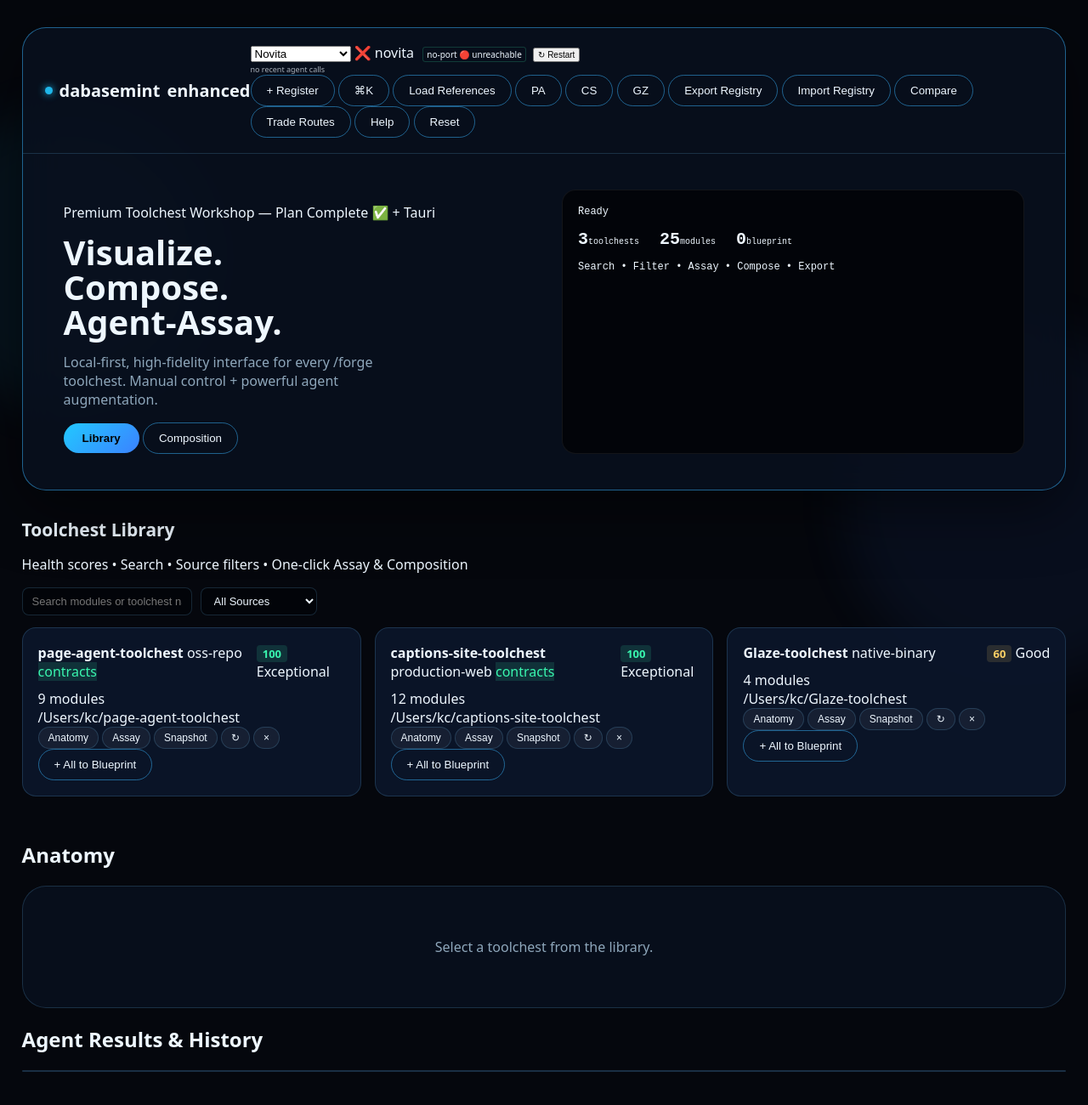
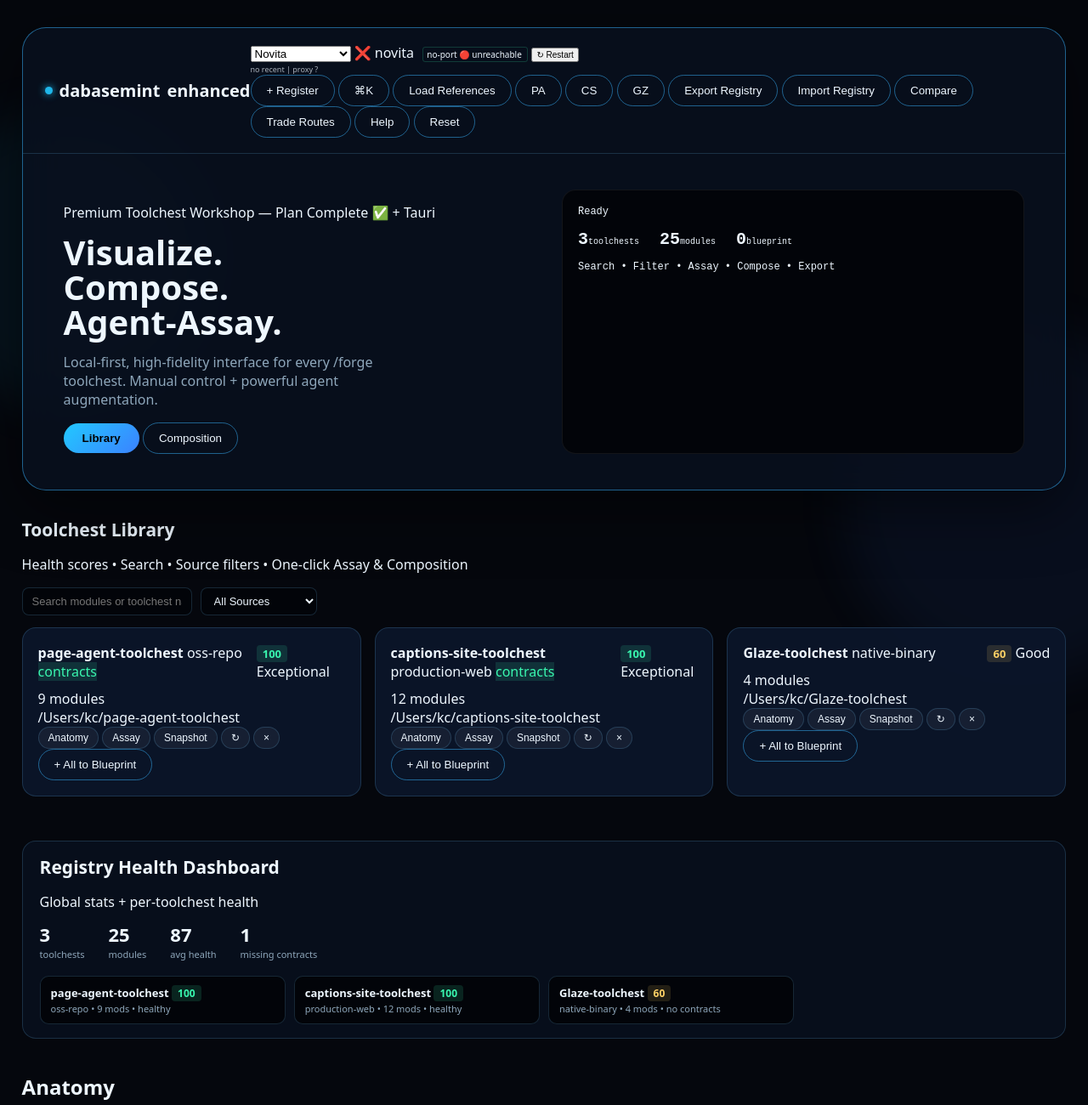
Before and after one commit to elev8tion/dabasemint, a website built with Vite: page index.html in a window 1280 px wide. Shown: the top 1300 px of the page at 85% size. Built offline with nearby package versions, Linux system fonts and the light colour scheme; files whose address does not match are found by name.

Commit message:
karpathy workers R3+R4: agent proxy UI (health/restart/logs) + Health Dashboard + expanded E2E tests + CSS

```diff
--- a/src/agent-provider.mjs
+++ b/src/agent-provider.mjs
@@ -221,8 +221,10 @@ export async function getAgentProviderStatus(preferredProviderId = null) {
     baseUrl: active?.baseUrl || NOVITA_PROVIDER.baseUrl,
     retry: DEFAULT_GLM_RETRY,
     authSource: active?.authSource || null,
-    providers,
-    active
+    providers,  // full list for multi-provider health display (R3)
+    active,
+    multiProvider: true,  // R3 enhancement: signals better multi-provider status support
+    proxyHealthSupported: true
   };
 }
 
--- a/src/main.js
+++ b/src/main.js
@@ -634,6 +634,7 @@ function renderAll() {
   renderAgentStatus();
   updateMetrics();
   renderCollections();
+  renderHealthDashboard();
 }
 
 function renderCollections() {
@@ -672,6 +673,58 @@ function clearTagFilter() {
   const s = $('search-input');
   if (s) s.value = '';
   renderLibrary();
+}
+
+// R4: Health Dashboard (global stats + per-toolchest cards)
+function renderHealthDashboard() {
+  let container = $('health-dashboard');
+  if (!container) {
+    const lib = $('library-grid');
+    if (lib && lib.parentElement && lib.parentElement.parentElement) {
+      container = document.createElement('div');
+      container.id = 'health-dashboard';
+      container.className = 'health-dashboard';
+      // Insert after the library section
+      const libSection = lib.closest('.section') || lib.parentElement;
+      if (libSection && libSection.parentElement) {
+        libSection.parentElement.insertBefore(container, libSection.nextSibling);
+      } else {
+        lib.parentElement.appendChild(container);
+      }
+    } else return;
+  }
+
+  const tcs = state.toolchests || [];
+  const totalModules = tcs.reduce((sum, tc) => sum + (tc.modules?.length || 0), 0);
+  const healths = tcs.map(tc => computeHealth(tc));
+  const avgHealth = tcs.length ? Math.round(healths.reduce((a, b) => a + b, 0) / tcs.length) : 0;
+  const missingContracts = tcs.filter(tc => !tc.contracts).length;
+
+  let cardsHtml = tcs.map(tc => {
+    const score = computeHealth(tc);
+    const label = getRichnessLabel(score);
+    const issues = [];
+    if (!tc.contracts) issues.push('no contracts');
+    if (!tc.modules || tc.modules.length < 3) issues.push('sparse modules');
+    const issueStr = issues.length ? issues.join(', ') : 'healthy';
+    return `<div class="health-card">
+      <div><strong>${tc.name}</strong> <span class="health-score ${label.color}">${score}</span></div>
+      <div style="font-size:11px; color:var(--muted); margin-top:2px;">${tc.sourceType || ''} • ${tc.modules?.length || 0} mods • ${issueStr}</div>
+    </div>`;
+  }).join('');
+
+  if (!cardsHtml) cardsHtml = '<div class="empty" style="padding:20px 10px;font-size:12px;">Register toolchests to see health dashboard.</div>';
+
+  container.innerHTML = `
+    <div class="section-header"><h2>Registry Health Dashboard</h2><p>Global stats + per-toolchest health</p></div>
+    <div class="health-stats">
+      <div><span class="big">${tcs.length}</span><small>toolchests</small></div>
+      <div><span class="big">${totalModules}</span><small>modules</small></div>
+      <div><span class="big">${avgHealth}</span><small>avg health</small></div>
+      <div><span class="big">${missingContracts}</span><small>missing contracts</small></div>
+    </div>
+    <div class="health-cards">${cardsHtml}</div>
+  `;
 }
 
 function updateMetrics() {
@@ -1093,17 +1146,21 @@ function renderAgentStatus() {
   const portStr = ph.port ? `port:${ph.port}` : 'no-port';
   const h = ph.health || {};
   const healthBadge = h.ok ? '🟢 healthy' : (h.error ? '🔴 ' + h.error : '⚪ unknown');
-  // mini logs from recent history
+  // R3: better multi-provider health summary from enhanced status
+  const provCount = (s.providers && s.providers.length) ? s.providers.filter(p => p.configured).length : (s.configured ? 1 : 0);
+  const mp = s.multiProvider ? ` (${provCount} cfg)` : '';
+  // small logs/status panel: recent agent activity + proxy health
   const recentLogs = (state.agentHistory || []).slice(0, 3).map(h => `${h.id}:${h.result && h.result.ok ? 'ok' : 'err'}`).join(' ');
+  const proxyDetail = h.port ? `p:${h.port}` : '';
   el.innerHTML = `
     <select id="agent-sel">
       <option value="novita">Novita</option>
       <option value="g0dm0d3-glm">G0DM0D3 GLM</option>
     </select>
-    <span>${s.configured ? '✅' : '❌'} ${s.provider || ''}</span>
-    <span class="proxy-health" style="font-size:10px;margin-left:6px;border:1px solid #39f6af33;padding:1px 4px;border-radius:3px;">${portStr} ${healthBadge}</span>
+    <span>${s.configured ? '✅' : '❌'} ${s.provider || ''}${mp}</span>
+    <span class="proxy-health" style="font-size:10px;margin-left:6px;border:1px solid #39f6af33;padding:1px 4px;border-radius:3px;">${portStr} ${healthBadge} ${proxyDetail}</span>
     <button id="restart-proxy-btn" style="font-size:10px;padding:1px 4px;margin-left:4px;">↻ Restart</button>
-    <div class="proxy-logs" style="font-size:9px;opacity:0.7;margin-top:2px;">${recentLogs || 'no recent agent calls'}</div>
+    <div class="proxy-logs" style="font-size:9px;opacity:0.7;margin-top:2px;" title="Recent agent activity + proxy status">${recentLogs || 'no recent'} | ${h.ok ? 'proxy up' : 'proxy ?'}</div>
   `;
   const sel = $('agent-sel');
   if (sel) {
--- a/src/styles.css
+++ b/src/styles.css
@@ -86,3 +86,12 @@ h1 { font-size: 40px; line-height: 1.02; margin: 8px 0 14px; }
 @media (max-width: 860px) {
   .hero-grid, .two-col { grid-template-columns: 1fr; }
 }
+
+/* R4: Health Dashboard styles */
+.health-dashboard { margin: 24px 0 40px; padding: 16px 20px; background: var(--panel); border: 1px solid var(--line); border-radius: var(--radius-lg); }
+.health-stats { display: flex; gap: 28px; margin: 12px 0 16px; }
+.health-stats .big { font-size: 22px; font-weight: 700; display: block; line-height: 1; }
+.health-stats small { font-size: 11px; color: var(--muted); }
+.health-cards { display: grid; grid-template-columns: repeat(auto-fill, minmax(240px, 1fr)); gap: 10px; }
+.health-card { background: #020409; border: 1px solid var(--line); border-radius: 10px; padding: 10px 12px; font-size: 13px; }
+.health-card .health-score { font-size: 12px; }
```
Also changed, not shown: scripts/e2e-test.mjs (+30 -0 lines).
